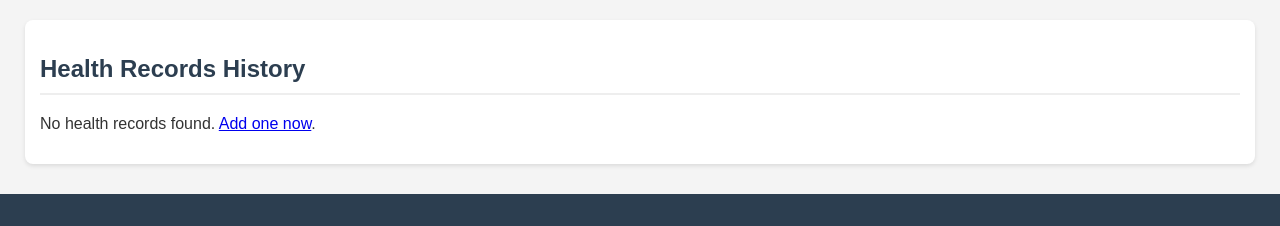
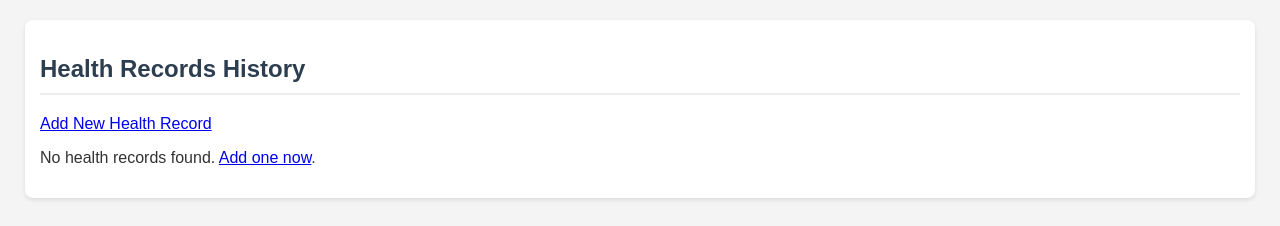
Before and after one commit to Amitath/Dairy-farm, a Python web app: template templates/view_health_records.html in a window 1280 px wide. Shown: the part 119-345 px from the top of the page. Run offline with Jinja, Linux system fonts and the light colour scheme; the template is opened without the code that fills it, so the values that code supplies are empty.

Commit message:
Update view_health_records.html

```diff
--- a/templates/view_health_records.html
+++ b/templates/view_health_records.html
@@ -3,7 +3,10 @@
 
 {% block content %}
 <h2>Health Records History</h2>
+<p><a href="{{ url_for('add_health_record') }}" class="button add-button">Add New Health Record</a></p>
+
 {% if health_records %}
+    <div class="table-responsive">
         <table>
             <thead>
                 <tr>
@@ -13,7 +16,7 @@
                     <th>Treatment</th>
                     <th>Veterinarian</th>
                     <th>Logged At</th>
-                <th>Actions</th>
+                    <th>Actions</th> {# NEW #}
                 </tr>
             </thead>
             <tbody>
@@ -25,14 +28,17 @@
                     <td>{{ record.treatment if record.treatment else 'N/A' }}</td>
                     <td>{{ record.veterinarian if record.veterinarian else 'N/A' }}</td>
                     <td>{{ record.timestamp.strftime('%Y-%m-%d %H:%M') }}</td>
-                <td>
-                    <!-- Add Edit/Delete links here later -->
-                    <a href="#">Edit</a> | <a href="#">Delete</a>
+                    <td class="actions-column"> {# NEW #}
+                        <a href="{{ url_for('edit_health_record', record_id=record.id) }}" class="button edit-button">Edit</a>
+                        <form action="{{ url_for('delete_health_record', record_id=record.id) }}" method="POST" style="display:inline;" onsubmit="return confirmDelete('health record', 'on {{ record.date.strftime('%Y-%m-%d') }} for {{ record.cow.name }}');">
+                            <button type="submit" class="button delete-button">Delete</button>
+                        </form>
                     </td>
                 </tr>
                 {% endfor %}
             </tbody>
         </table>
+    </div>
 {% else %}
     <p>No health records found. <a href="{{ url_for('add_health_record') }}">Add one now</a>.</p>
 {% endif %}
```
Lines whose indentation alone changed are shown as unchanged.
